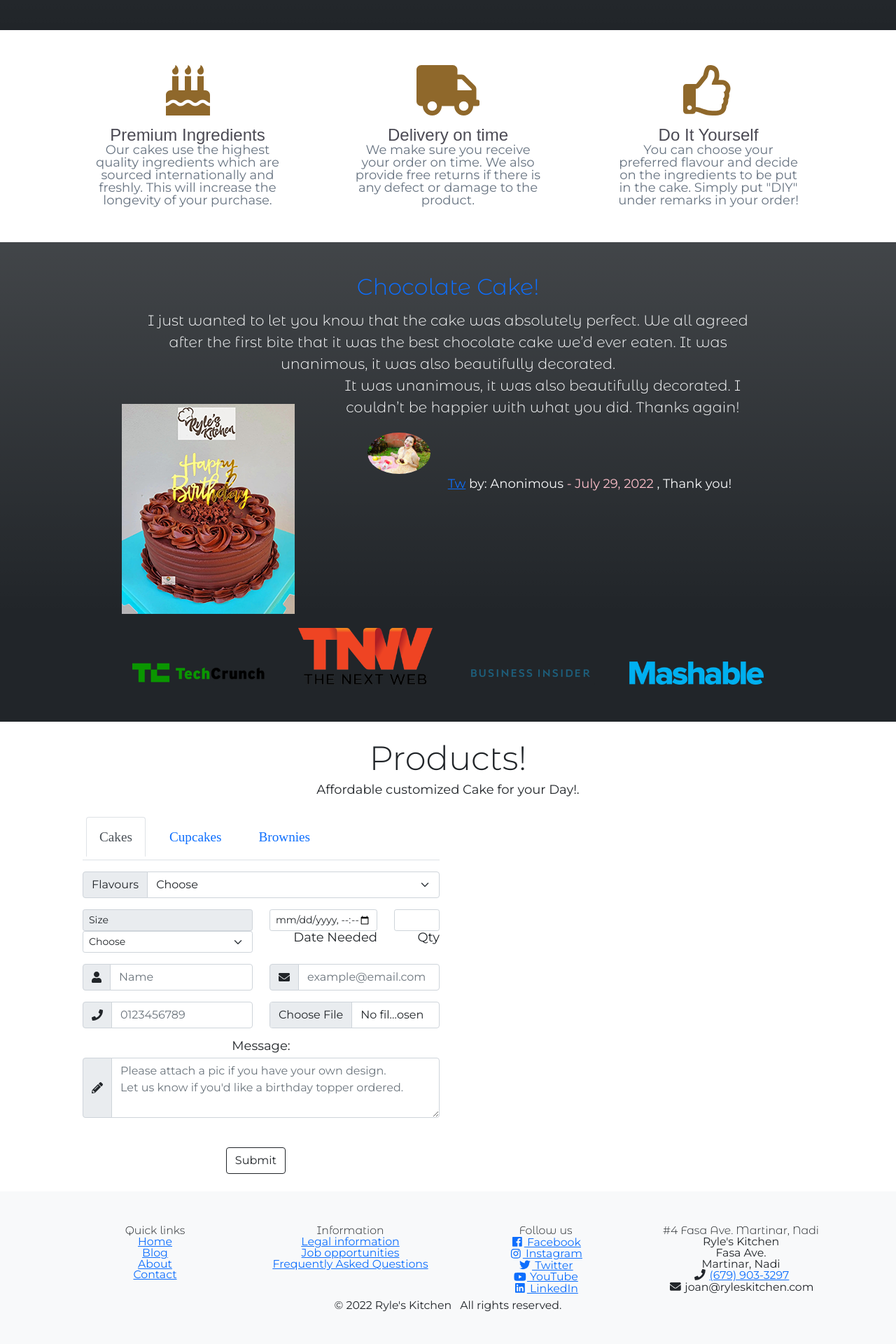
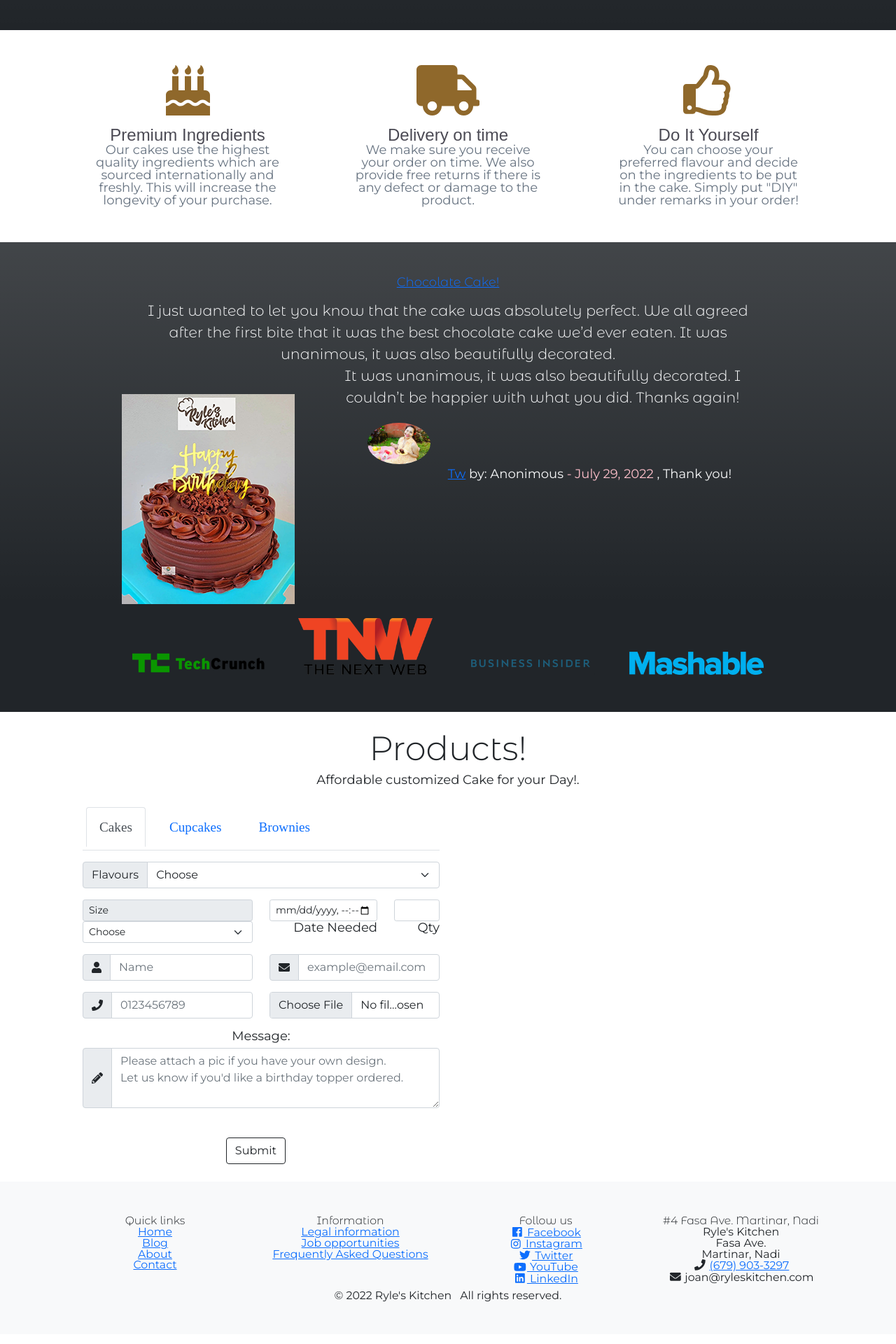
Before and after one commit to devjlweb/ryleskitchen, a Jekyll site: the page built from index.html, in a window 1280 px wide. Shown: the part 694-2614 px from the top of the page at 70% size. Built offline with Jekyll 4.4.1, drawn with Linux system fonts in a browser that asks for light colours; nearby versions of some CDN libraries; library files that are not in the unit come from our copies.

Commit message:
edit for having 1 h1

```diff
--- a/index.html
+++ b/index.html
@@ -41,9 +41,9 @@
       <div class="carousel-inner">
       <!-- 1st Carousel Item -->
         <div class="pt-lg-5 active container-fluid">
-          <h1 class=" pb-3">
+          <h2 class=" pb-3">
             <a href="{{ site.posts.first.url }}"> {{ site.posts.first.title }}</a>
-          </h1>
+          </h2>
           <h2 class="testimonial-text">{{ site.posts.first.excerpt }}</h2>
           <img class="testimonial-image" src="{{ site.posts.first.gravatar }}" alt="customer picture">
           <a href="{{ site.posts.first.authorTwitter }}" class="social-link">Tw</a>
```
